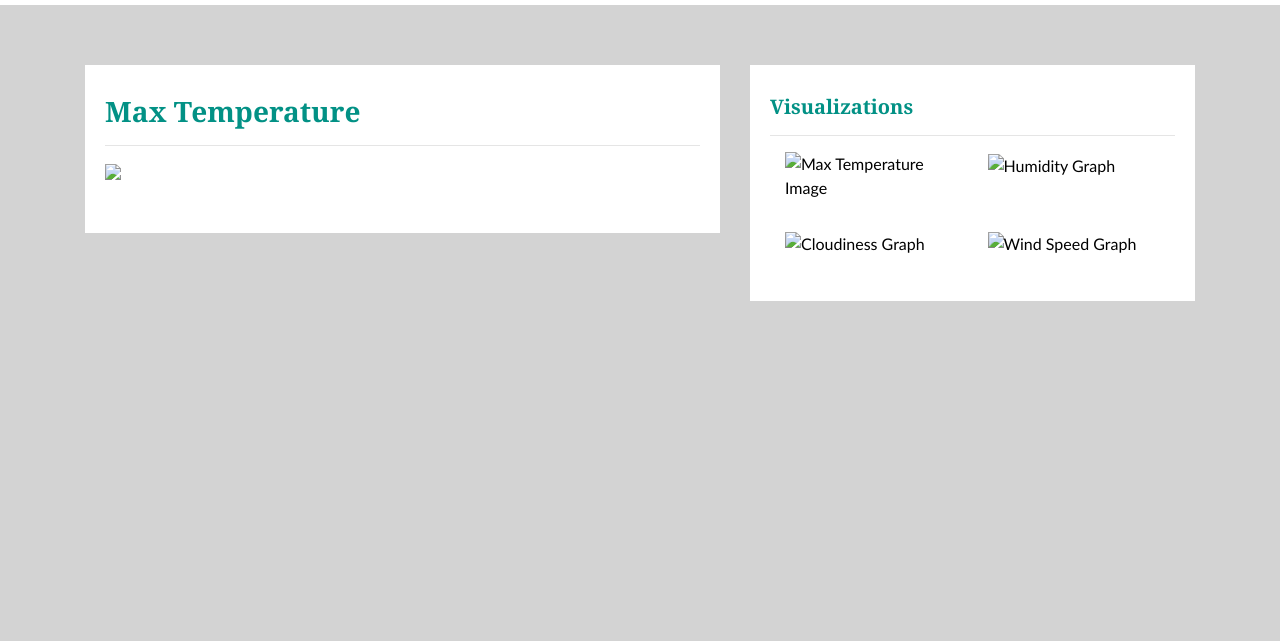
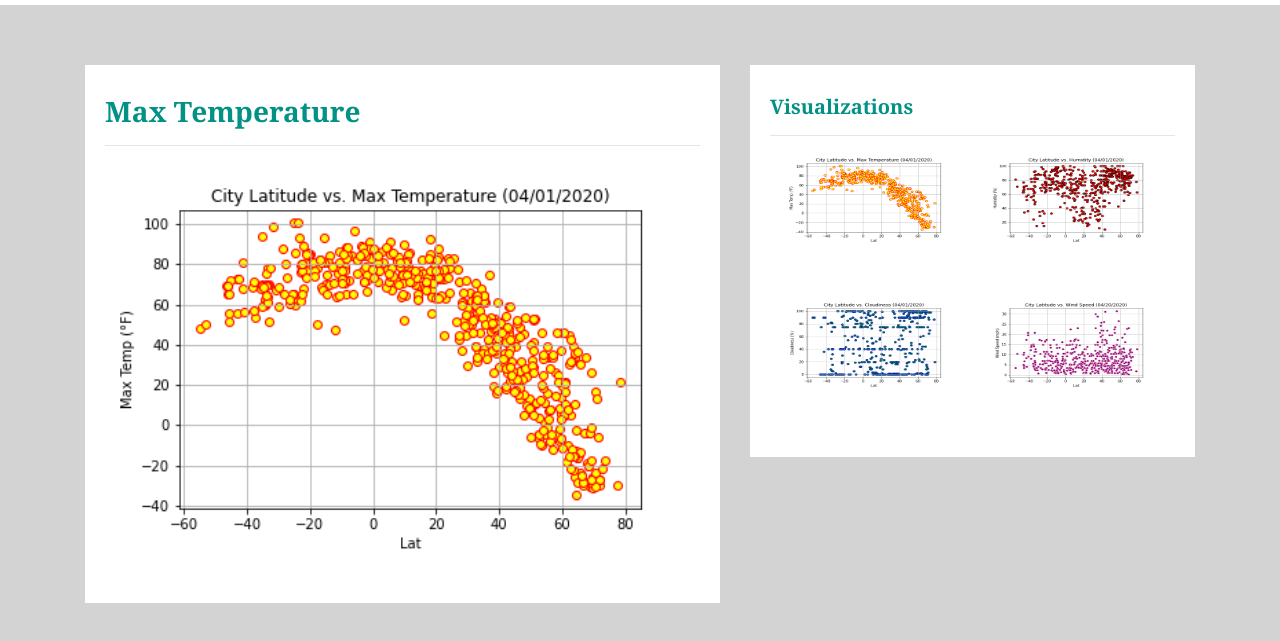
Before and after one commit to Steff-C/Web-Design-Challenge, a plain HTML site: page maxtemp.html in a window 1280 px wide. Shown: the part 51-692 px from the top of the page. Drawn offline with nearby package versions, Linux system fonts and the light colour scheme.

Commit message:
update max temp

```diff
--- a/maxtemp.html
+++ b/maxtemp.html
@@ -1,4 +1,4 @@
-<!-- Max Temperature Page -->
+<!-- Max Temp Page -->
 <!doctype html>
 <html lang="en">
 <head>
@@ -12,7 +12,7 @@
 
 <body>
 
-<!-- Navigation Section -->
+<!-- Navigation  -->
     <div class="navigation">
       <nav class="navbar navbar-expand-lg navbar-light">
         <a class="navbar-brand" style="background-color: #0BADA6;" href="index.html">Latitude</a>
@@ -25,14 +25,14 @@
              <li class="nav-item dropdown">
                  <a class="nav-link dropdown-toggle" href="#" id="navbarDropdownMenuLink" data-toggle="dropdown" aria-haspopup="true" aria-expanded="false"> Plots</a>
                 <div class="dropdown-menu" aria-labelledby="navbarDropdownMenuLink">
-                 <a class="dropdown-item active" href="max_temperature.html">Max Temperature</a>
+                 <a class="dropdown-item active" href="maxtemp.html">Max Temperature</a>
                  <a class="dropdown-item" href="humidity.html">Humidity</a>
                  <a class="dropdown-item" href="cloudiness.html">Cloudiness</a>
-                 <a class="dropdown-item" href="wind_speed.html">Wind Speed</a>
+                 <a class="dropdown-item" href="windspeed.html">Wind Speed</a>
                 </div>
             </li>
             <li class="nav-item">
-                 <a class="nav-link" href="comparisons.html">Comparison</a>
+                 <a class="nav-link" href="comparison.html">Comparison</a>
             </li>
             <li class="nav-item">
                   <a class="nav-link" href="data.html">Data</a>
@@ -51,7 +51,7 @@
     <div class="box" style="padding-bottom: 5px;">
             <h3 class="title">Max Temperature</h3>
             <hr>
-            <img src="Fig1.png" alt="Max Temperature Graph">
+            <img src="Resources/images/City Latitude vs. Temperature Plot.png" alt="Max Temperature Graph">
             <p>At the equator, weather appears warmer.
             .</p>
     </div>
@@ -65,25 +65,25 @@
             <div class="container">
               <div class="row" style="padding-bottom: 30px;">
                 <div class="col-6">
-                  <a href="max_temperature.html">
-                    <img class="panel active" src="Fig1.png" alt="Max Temperature Image">
+                  <a href="maxtemp.html">
+                    <img class="panel active" src="Resources/images/City Latitude vs. Temperature Plot.png" alt="Max Temperature Image">
                   </a>
                 </div>
                 <div class="col-6">
                   <a href="humidity.html">
-                    <img class="panel" src="Fig2.png" alt="Humidity Graph">
+                    <img class="panel" src="Resources/images/City Latitude vs. Humidity.png" alt="Humidity Graph">
                   </a>
                 </div>
               </div>
               <div class="row" style="padding-bottom: 30px;">
                 <div class="col-6">
                   <a href="cloudiness.html">
-                    <img class="panel" src="Fig3.png" alt="Cloudiness Graph">
+                    <img class="panel" src="Resources/images/City Latitude vs. Cloudiness.png" alt="Cloudiness Graph">
                   </a>
                 </div>
                 <div class="col-6">
                   <a href="wind_speed.html">
-                    <img class="panel" src="Fig4.png" alt="Wind Speed Graph">
+                    <img class="panel" src="Resources/images/City Latitude vs. Wind Speed.png" alt="Wind Speed Graph">
                   </a>
                 </div>
               </div>
```
Also changed, not shown: index.html (+1 -1 lines).
